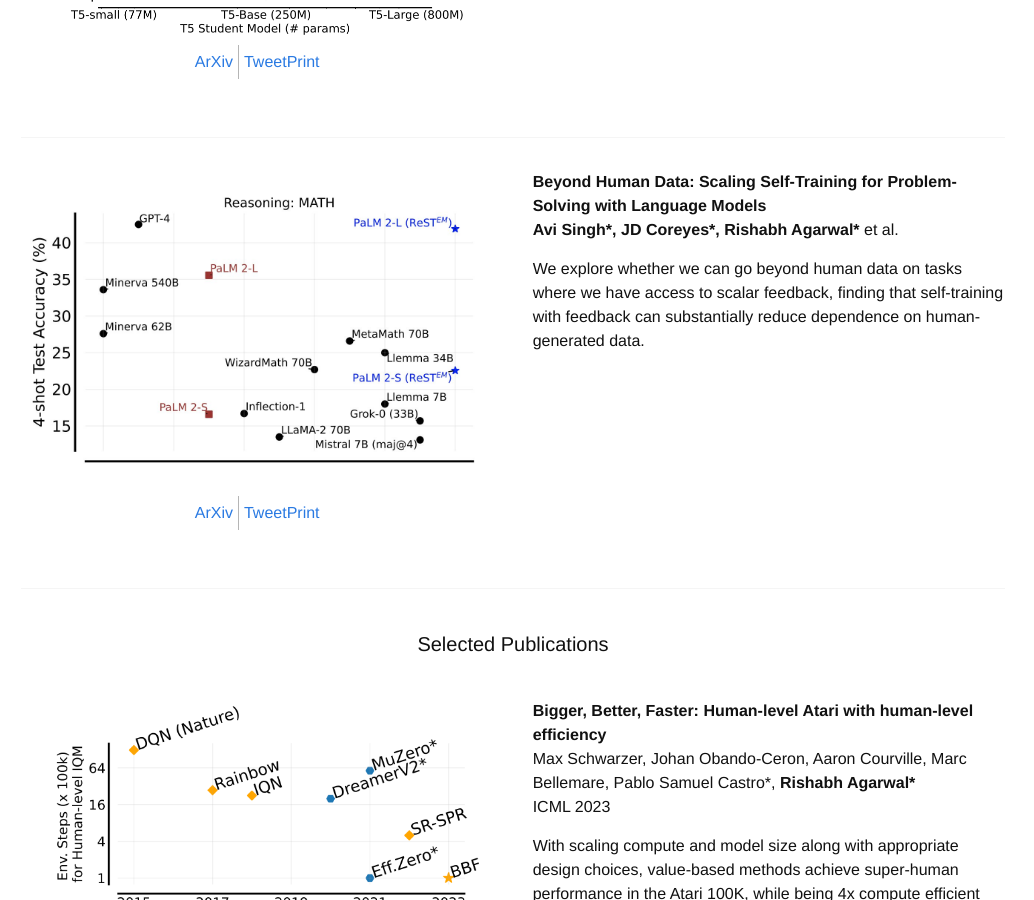
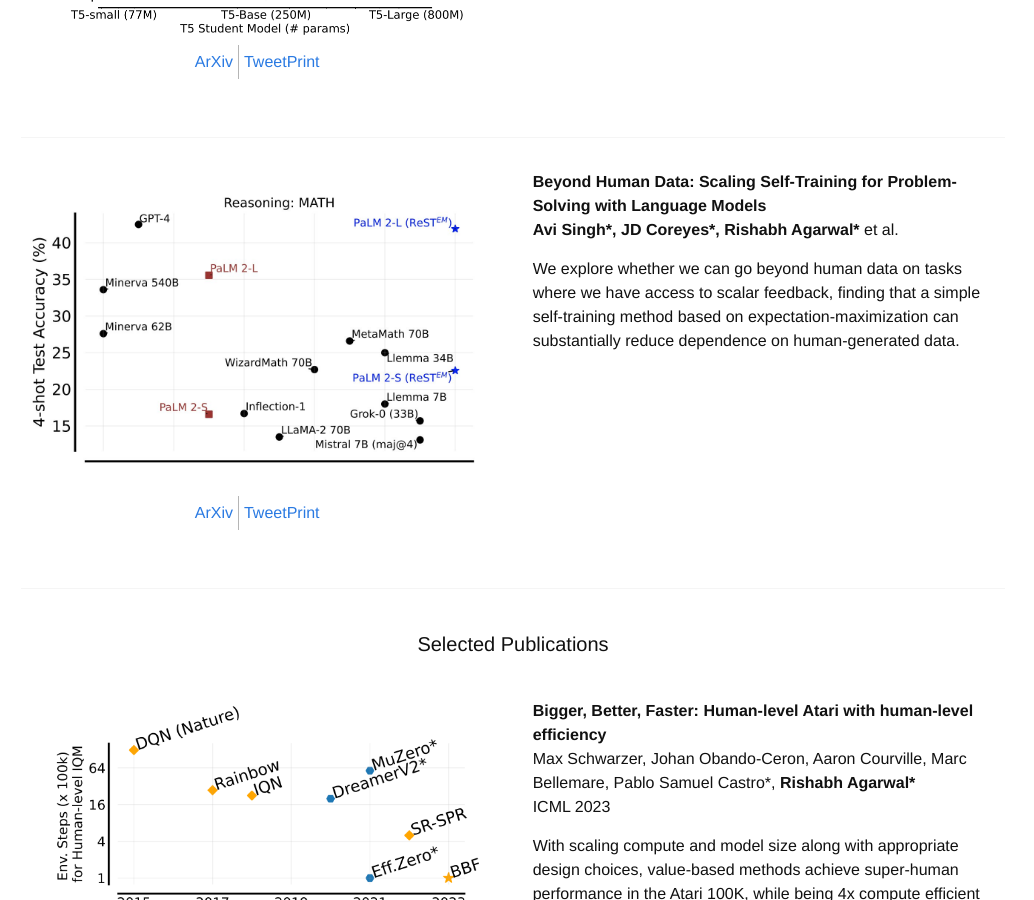
Before and after one commit to agarwl/agarwl.github.io, a Jekyll site: the page built from research.html, in a window 1280 px wide and 900 px high, scrolled down 691 px. Shown: the whole window, without its empty margins (127-1161 px from the left). Built offline with Jekyll 4.4.1, drawn with Linux system fonts in a browser that asks for light colours; nearby versions of some CDN libraries; some web fonts are replaced; a style sheet for code colours, icons or effects is not loaded.

Commit message:
Update research.html

```diff
--- a/research.html
+++ b/research.html
@@ -48,7 +48,7 @@
       <b> Beyond Human Data: Scaling Self-Training for Problem-Solving with Language Models </b>
       <p> <b> Avi Singh*, JD Coreyes*, Rishabh Agarwal*</b> et al. <br/> </p>
     <p> We explore whether we can go beyond human data on tasks where we have access to scalar feedback, finding that
-      self-training with feedback can substantially reduce dependence on human-generated data. </p>
+      a simple self-training method based on expectation-maximization can substantially reduce dependence on human-generated data. </p>
     </div>
   </div>
 
```
